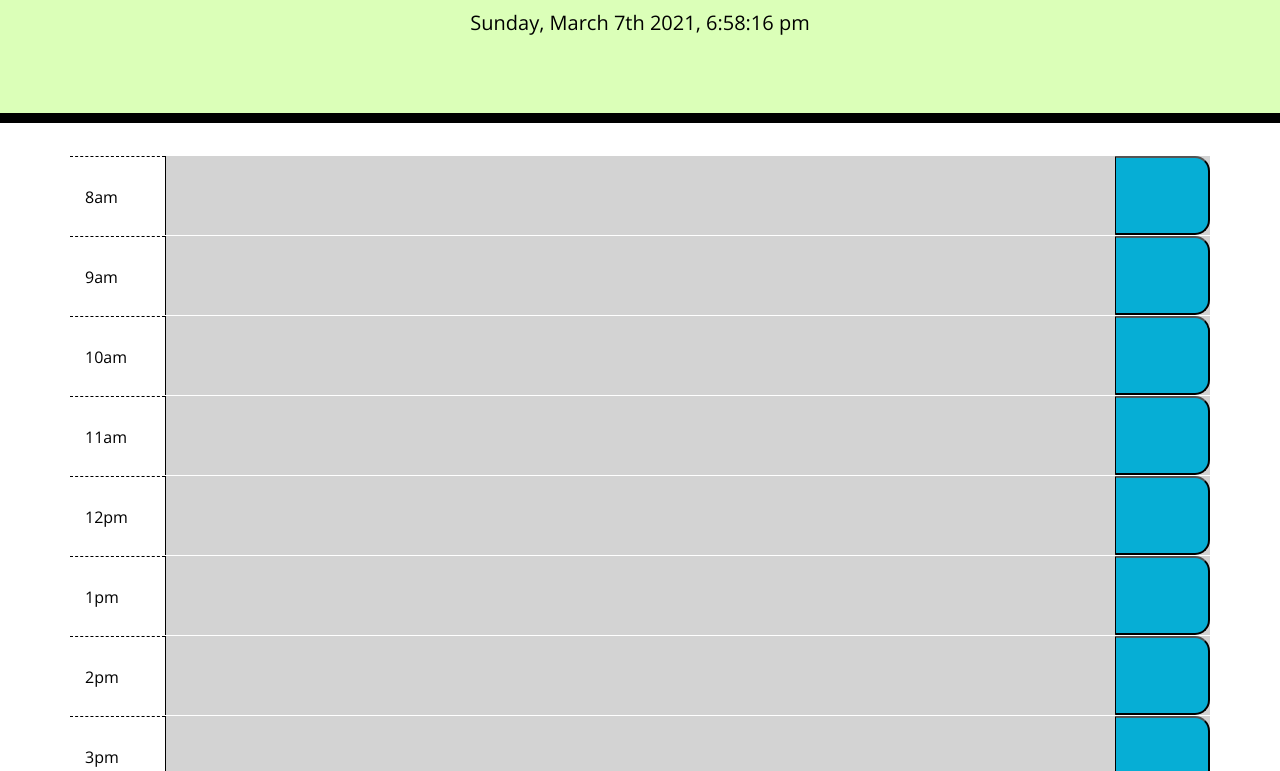
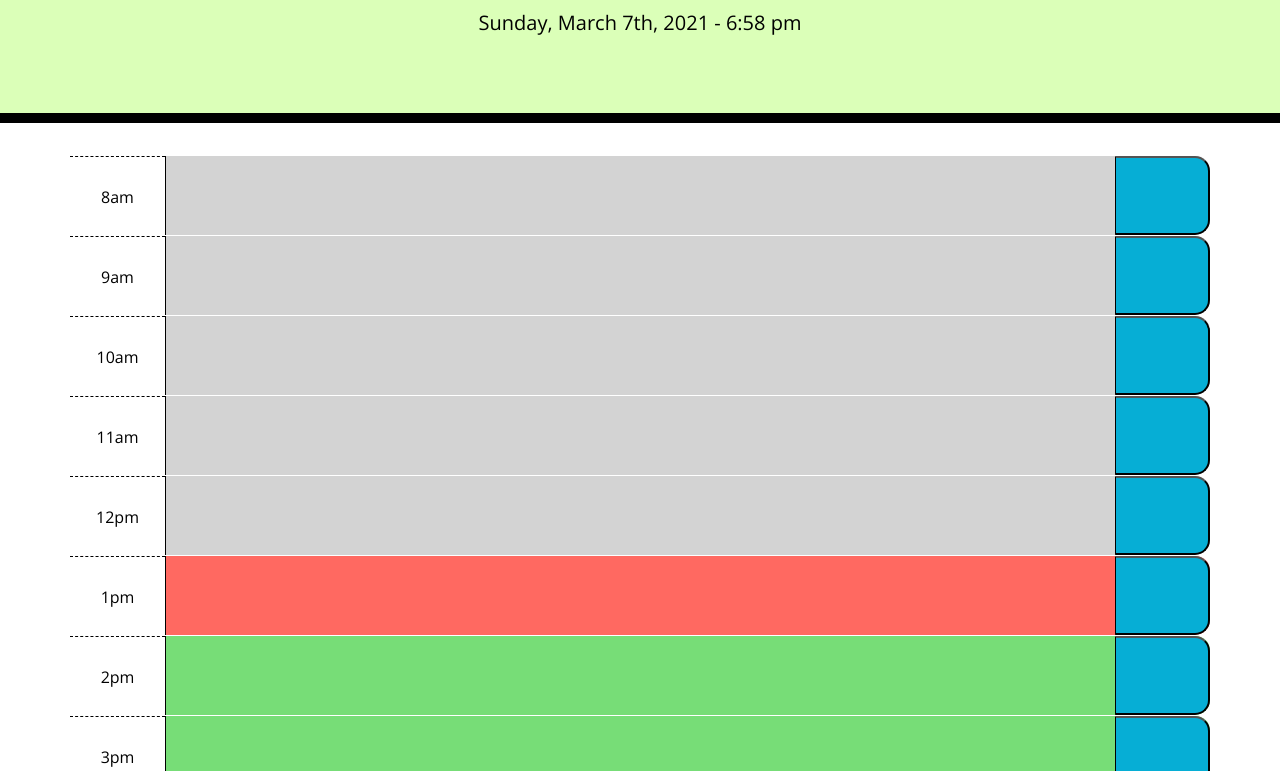
Before and after one commit to timweyel/Work-Day-Scheduler, a plain HTML site: page Develop/index.html in a window 1280 px wide. Shown: the part 181-952 px from the top of the page. Drawn offline with nearby package versions, Linux system fonts and the light colour scheme.

Commit message:
hourRow color added depending on if hourRow >, =, or  < currentTime

```diff
--- a/Develop/assets/js/script.js
+++ b/Develop/assets/js/script.js
@@ -1,7 +1,7 @@
 
 $( document ).ready(function() {
     //display the current date and time
-    var todaysDate = moment().format('dddd, MMMM Do YYYY, h:mm:ss a');
+    var todaysDate = moment().format('dddd, MMMM Do, YYYY - h:mm a');
     $("#currentDay").text(todaysDate);
 
     //save button events
@@ -14,16 +14,17 @@ $( document ).ready(function() {
       localStorage.setItem(hour, descText);
     });
 
-    $("#8 .description").val(localStorage.getItem("8am"));
-    $("#9 .description").val(localStorage.getItem("9am"));
-    $("#10 .description").val(localStorage.getItem("10am"));
-    $("#11 .description").val(localStorage.getItem("11am"));
-    $("#12 .description").val(localStorage.getItem("12pm"));
-    $("#1 .description").val(localStorage.getItem("1pm"));
-    $("#2 .description").val(localStorage.getItem("2pm"));
-    $("#3 .description").val(localStorage.getItem("3pm"));
-    $("#4 .description").val(localStorage.getItem("4pm"));
-    $("#5 .description").val(localStorage.getItem("5pm"));
+    //get descText and hour from localStorage
+    $("#8 .description").val(localStorage.getItem("8"));
+    $("#9 .description").val(localStorage.getItem("9"));
+    $("#10 .description").val(localStorage.getItem("10"));
+    $("#11 .description").val(localStorage.getItem("11"));
+    $("#12 .description").val(localStorage.getItem("12"));
+    $("#13 .description").val(localStorage.getItem("13"));
+    $("#14 .description").val(localStorage.getItem("14"));
+    $("#15 .description").val(localStorage.getItem("15"));
+    $("#16 .description").val(localStorage.getItem("16"));
+    $("#17 .description").val(localStorage.getItem("17"));
 
 
   //get the current time
@@ -35,29 +36,59 @@ $( document ).ready(function() {
   function checkTime() {
     //what hour of the day is it?
     var currentTime = moment().hours();
-    // var currentTime = '12';
+    // console.log('currentTime typeOf', typeof currentTime);
+    var currentTime = 13;
+
 
     //check the current time and depending on >, =, or <, add/remove class for background colors
-    $(".timeblock").each(function() {
+     $(".row").each(function() {
       var hourRow = $(this).attr("id");
+      console.log('hourRow typeof string?', typeof hourRow);
+      hourRow = parseInt(hourRow);
+      console.log('hourRow typeof number?', typeof hourRow);
+      if (hourRow < currentTime) {
+        console.log('current time', currentTime);
+        console.log('past line 71 hourRow', hourRow);
+        console.log('hourRow < currentTime',hourRow < currentTime);
+        console.log('hourRow == currentTime',hourRow == currentTime);
+        console.log('hourRow > currentTime',hourRow > currentTime);
 
-      if (hourRow < currentTime) {
-        $(this).removeClass("future");
-        $(this).removeClass("present");
+
+        // $(this).removeClass("future");
+        // $(this).removeClass("present");
         $(this).addClass("past");
+
       }
       else if (hourRow === currentTime) {
-        $(this).removeClass("past");
-        $(this).removeClass("future");
+        console.log('current time', currentTime);
+        console.log('present line 84 hourRow', hourRow);
+        console.log('hourRow < currentTime',hourRow < currentTime);
+        console.log('hourRow == currentTime',hourRow == currentTime);
+        console.log('hourRow > currentTime',hourRow > currentTime);
+
+
         $(this).addClass("present");
+        // $(this).removeClass("past");
+        // $(this).removeClass("future");
+
       }
       else {
-        $(this).removeClass("present");
-        $(this).removeClass("past");
+        console.log('current time', currentTime);
+        console.log('future line 97 hourRow', hourRow);
+        console.log('hourRow < currentTime',hourRow < currentTime);
+        console.log('hourRow == currentTime',hourRow == currentTime);
+        console.log('hourRow > currentTime',hourRow > currentTime);
+
+
+        // $(this).removeClass("present");
+        // $(this).removeClass("past");
         $(this).addClass("future");
       }
     })
   }
 
   checkTime();
+
+  // var checkTimeRunner = setInterval(checkTime, 60000);
+
 });
--- a/Develop/index.html
+++ b/Develop/index.html
@@ -30,70 +30,70 @@
     </header>
     <div class="container">
       <!-- Timeblocks go here -->
-      <div id="8" class="row timeblock">
+      <div id="8" class="row time-block">
         <div class="col-md-1 hour">
           8am
         </div>
         <textarea class="col-md-10 description"></textarea>
         <button class="button saveBtn col-md-1"></button>
       </div>
-      <div id="9" class="row timeblock">
+      <div id="9" class="row time-block">
         <div class="col-md-1 hour">
           9am
         </div>
         <textarea class="col-md-10 description"></textarea>
         <button class="button saveBtn col-md-1"></button>
       </div>
-      <div id="10" class="row timeblock">
+      <div id="10" class="row time-block">
         <div class="col-md-1 hour">
           10am
         </div>
         <textarea class="col-md-10 description"></textarea>
         <button class="button saveBtn col-md-1"></button>
       </div>
-      <div id="11" class="row timeblock">
+      <div id="11" class="row time-block">
         <div class="col-md-1 hour">
           11am
         </div>
         <textarea class="col-md-10 description"></textarea>
         <button class="button saveBtn col-md-1"></button>
       </div>
-      <div id="12" class="row timeblock">
+      <div id="12" class="row time-block">
         <div class="col-md-1 hour">
           12pm
         </div>
         <textarea class="col-md-10 description"></textarea>
         <button class="button saveBtn col-md-1"></button>
       </div>
-      <div id="1" class="row timeblock">
+      <div id="13" class="row time-block">
         <div class="col-md-1 hour">
           1pm
         </div>
         <textarea class="col-md-10 description"></textarea>
         <button class="button saveBtn col-md-1"></button>
       </div>
-      <div id="2" class="row timeblock">
+      <div id="14" class="row time-block">
         <div class="col-md-1 hour">
           2pm
         </div>
         <textarea class="col-md-10 description"></textarea>
         <button class="button saveBtn col-md-1"></button>
       </div>
-      <div id="3" class="row timeblock">
+      <div id="15" class="row time-block">
         <div class="col-md-1 hour">
           3pm
         </div>
         <textarea class="col-md-10 description"></textarea>
         <button class="button saveBtn col-md-1"></button>
       </div>
-      <div id="4" class="row timeblock">
+      <div id="16" class="row time-block">
         <div class="col-md-1 hour">
           4pm
         </div>
         <textarea class="col-md-10 description"></textarea>
         <button class="button saveBtn col-md-1"></button>
       </div>
-      <div id="5" class="row timeblock">
+      <div id="17" class="row time-block">
         <div class="col-md-1 hour">
           5pm
         </div>
```
